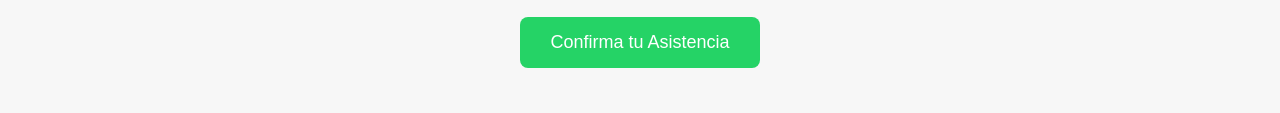
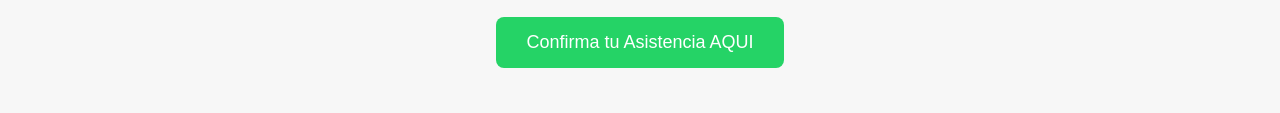
Before and after one commit to hummbertwo/inv-desp, a plain HTML site: page index.html in a window 1280 px wide. Shown: the part 518-631 px from the top of the page. Drawn offline with Linux system fonts and the light colour scheme.

Commit message:
HUMMBER
Correcciones fotos y asistencia boton

```diff
--- a/index.html
+++ b/index.html
@@ -28,7 +28,7 @@
     </div>
 
     <button id="whatsappBtn" class="btn-whatsapp">
-        Confirma tu Asistencia
+        Confirma tu Asistencia AQUI
     </button>
 
     <!-- Script -->
```
Also changed, not shown: img/preview.jpg, 1 other file.
